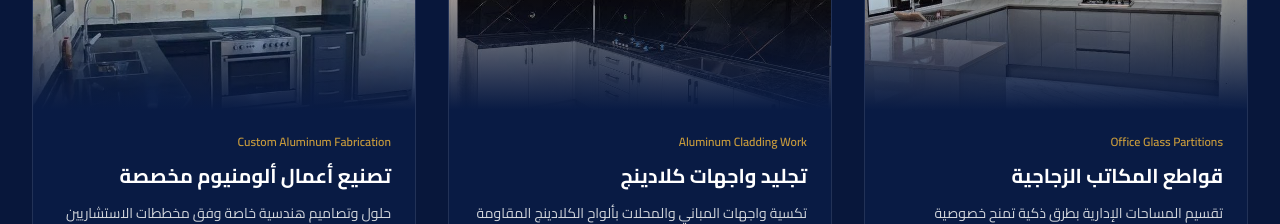
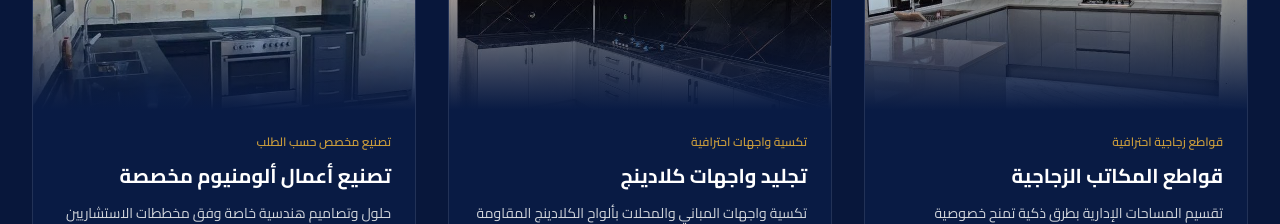
Before and after one commit to ali2005t/Al-Rayyan, a React (Vite) app: page / in a window 1280 px wide. Shown: the part 3060-3284 px from the top of the page. Built offline with nearby package versions, Linux system fonts and the light colour scheme.

Commit message:
Translate all Services cards, About checkmarks, Factory cards, Testimonials

```diff
--- a/src/pages/Home.tsx
+++ b/src/pages/Home.tsx
@@ -74,84 +74,102 @@ const HERO_SLIDES = [
 const SERVICES_DATA = [
   {
     id: 'kitchens',
-    title: 'مطابخ مودرن وفخمة',
-    subtitle: 'تصاميم مطابخ حديثة',
+    title: 'مطابخ مودرن وفخمة', title_en: 'Modern & Luxury Kitchens',
+    subtitle: 'تصاميم مطابخ حديثة', subtitle_en: 'Modern Kitchen Designs',
     desc: 'تصميم وتنفيذ أحدث المطابخ بأجود خامات الألوميتال، الخشب الألومنيوم (خشمونيوم)، والبولي لاك والأكريليك مع حلول استغلال المساحات والتخزين الذكي.',
+    desc_en: 'Design and execution of the latest kitchens using Alumetal, Khashmonium, PolyLac and Acrylic with smart storage solutions.',
     icon: HomeIcon,
     image: '/image_copy.png',
-    features: ['مقاومة تامة للمياه والحرارة والحشرات', 'مفصلات وآليات إغلاق صامت تدوم طويلاً', 'تصاميم 3D تفاعلية مخصصة لكل مساحة']
+    features: ['مقاومة تامة للمياه والحرارة والحشرات', 'مفصلات وآليات إغلاق صامت تدوم طويلاً', 'تصاميم 3D تفاعلية مخصصة لكل مساحة'],
+    features_en: ['Full resistance to water, heat & insects', 'Silent-close hinges lasting for years', 'Custom 3D interactive designs']
   },
   {
     id: 'polylac-kitchens',
-    title: 'مطابخ بولي لاك (PolyLac)',
-    subtitle: 'لمعان دائم وفخامة',
+    title: 'مطابخ بولي لاك (PolyLac)', title_en: 'PolyLac Kitchens',
+    subtitle: 'لمعان دائم وفخامة', subtitle_en: 'Lasting Gloss & Luxury',
     desc: 'مطابخ بولي لاك بتصميمات عصرية جذابة تتميز باللمعان العالي ومقاومة الخدوش والحرارة لتناسب الاستخدام اليومي المكثف.',
+    desc_en: 'PolyLac kitchens with high-gloss, scratch and heat resistance designs for intensive daily use.',
     icon: Sparkles,
     image: '/image_copy_2.png',
-    features: ['أعلى درجة لمعان (Mirror Effect)', 'مقاومة تامة للخدش والحرارة والمياه', 'ألوان ثابتة لا تتأثر بمرور الزمن']
+    features: ['أعلى درجة لمعان (Mirror Effect)', 'مقاومة تامة للخدش والحرارة والمياه', 'ألوان ثابتة لا تتأثر بمرور الزمن'],
+    features_en: ['Highest gloss level (Mirror Effect)', 'Full scratch, heat & water resistance', 'Permanent colors unaffected by time']
   },
   {
     id: 'khashmonium-kitchens',
-    title: 'مطابخ خشمونيوم',
-    subtitle: 'أصالة الخشب وقوة الألومنيوم',
+    title: 'مطابخ خشمونيوم', title_en: 'Khashmonium Kitchens',
+    subtitle: 'أصالة الخشب وقوة الألومنيوم', subtitle_en: 'Wood Look, Aluminum Strength',
     desc: 'نجمع لك بين الشكل الكلاسيكي الدافئ للخشب الطبيعي والمتانة العالية للألومنيوم المقاوم للماء والحشرات بلمسات عصرية.',
+    desc_en: 'We combine warm classic wood aesthetics with high-durability waterproof and pest-resistant aluminum.',
     icon: Layers,
     image: '/image_copy_3.png',
-    features: ['مظهر خشبي طبيعي وجذاب', 'مقاوم 100% للمياه والصدأ', 'عمر افتراضي طويل بدون صيانة']
+    features: ['مظهر خشبي طبيعي وجذاب', 'مقاوم 100% للمياه والصدأ', 'عمر افتراضي طويل بدون صيانة'],
+    features_en: ['Natural attractive wood appearance', '100% resistant to water and rust', 'Long lifespan with zero maintenance']
   },
   {
     id: 'acrylic-kitchens',
-    title: 'مطابخ أكريليك',
-    subtitle: 'تصاميم تركية وعالمية',
+    title: 'مطابخ أكريليك', title_en: 'Acrylic Kitchens',
+    subtitle: 'تصاميم تركية وعالمية', subtitle_en: 'Turkish & International Designs',
     desc: 'مطابخ أكريليك حديثة مصممة بأجود الخامات لتوفير مساحة عمل مريحة وألوان متناسقة تضفي بهجة وفخامة لمنزلك.',
+    desc_en: 'Modern acrylic kitchens with finest materials for a comfortable workspace and harmonious colors adding luxury to your home.',
     icon: ShieldCheck,
     image: '/image_copy_4.png',
-    features: ['خامات أكريليك أوروبية صديقة للبيئة', 'إكسسوارات ومفصلات سوفت كلوز (Soft Close)', 'توزيع ذكي للأجهزة المدمجة (Built-in)']
+    features: ['خامات أكريليك أوروبية صديقة للبيئة', 'إكسسوارات ومفصلات سوفت كلوز (Soft Close)', 'توزيع ذكي للأجهزة المدمجة (Built-in)'],
+    features_en: ['Eco-friendly European acrylic materials', 'Soft-close accessories and hinges', 'Smart layout for built-in appliances']
   },
   {
     id: 'curtain-walls',
-    title: 'واجهات الكرتن وول',
-    subtitle: 'أنظمة واجهات معمارية',
+    title: 'واجهات الكرتن وول', title_en: 'Curtain Wall Facades',
+    subtitle: 'أنظمة واجهات معمارية', subtitle_en: 'Architectural Facade Systems',
     desc: 'واجهات زجاجية للمباني الإدارية والشركات والمباني السكنية الراقية، توفر إضاءة طبيعية وتصميم معماري عالمي.',
+    desc_en: 'Glass facades for administrative buildings, companies and upscale residences providing natural lighting and global architectural design.',
     icon: Building2,
     image: '/image_copy_4.png',
-    features: ['أنظمة هيكلية وواجهات مستمرة Structural Glazing', 'تحمل عالي للرياح والضغط العالي', 'مظهر معماري استثنائي للمشاريع الكبرى']
+    features: ['أنظمة هيكلية وواجهات مستمرة Structural Glazing', 'تحمل عالي للرياح والضغط العالي', 'مظهر معماري استثنائي للمشاريع الكبرى'],
+    features_en: ['Structural Glazing systems', 'High resistance to wind and pressure', 'Exceptional look for large-scale projects']
   },
   {
     id: 'glass-facades',
-    title: 'الواجهات الزجاجية والسبايدر',
-    subtitle: 'واجهات سيكوريت بانورامية',
+    title: 'الواجهات الزجاجية والسبايدر', title_en: 'Glass & Spider Facades',
+    subtitle: 'واجهات سيكوريت بانورامية', subtitle_en: 'Panoramic Securit Facades',
     desc: 'تركيب واجهات زجاجية سيكوريت معتمدة للمحلات والمولات والمباني التجارية بأحدث أنظمة التثبيت والسبايدر.',
+    desc_en: 'Certified Securit glass facades for shops, malls and commercial buildings with the latest spider fixing systems.',
     icon: Maximize2,
     image: '/image_copy_4.png',
-    features: ['زجاج سيكوريت معالج حرارياً ضد الصدمات', 'إكسسوارات ستانلس ستيل 316 مقاوم للصدأ', 'رؤية بانورامية خالية من العوائق']
+    features: ['زجاج سيكوريت معالج حرارياً ضد الصدمات', 'إكسسوارات ستانلس ستيل 316 مقاوم للصدأ', 'رؤية بانورامية خالية من العوائق'],
+    features_en: ['Heat-treated shock-resistant Securit glass', 'Stainless Steel 316 rust-proof accessories', 'Unobstructed panoramic view']
   },
   {
     id: 'office-partitions',
-    title: 'قواطع المكاتب الزجاجية',
-    subtitle: 'Office Glass Partitions',
+    title: 'قواطع المكاتب الزجاجية', title_en: 'Office Glass Partitions',
+    subtitle: 'قواطع زجاجية احترافية', subtitle_en: 'Professional Glass Partitions',
     desc: 'تقسيم المساحات الإدارية بطرق ذكية تمنح خصوصية وشفافية في العمل مع عزل صوتي متطور للمكاتب وغرف الاجتماعات.',
+    desc_en: 'Smart office space division with privacy, transparency and advanced soundproofing for offices and meeting rooms.',
     icon: SlidersHorizontal,
     image: '/image_copy_5.png',
-    features: ['أنظمة زجاجية بدون فواصل رأسمية Frame-less', 'دمج ستائر داخلية أو زجاج متغبر ذكي', 'عزل صوتي لمساحات العمل الهدوء']
+    features: ['أنظمة زجاجية بدون فواصل رأسمية Frame-less', 'دمج ستائر داخلية أو زجاج متغبر ذكي', 'عزل صوتي لمساحات العمل الهدوء'],
+    features_en: ['Frame-less glass systems', 'Internal blinds or smart frosted glass', 'Soundproofing for quiet workspaces']
   },
   {
     id: 'cladding',
-    title: 'تجليد واجهات كلادينج',
-    subtitle: 'Aluminum Cladding Work',
+    title: 'تجليد واجهات كلادينج', title_en: 'Aluminum Cladding',
+    subtitle: 'تكسية واجهات احترافية', subtitle_en: 'Professional Facade Cladding',
     desc: 'تكسية واجهات المباني والمحلات بألواح الكلادينج المقاومة للحريق بألوان متنوعة وضمان طويل الأمد.',
+    desc_en: 'Covering building and shop facades with fire-resistant cladding panels in various colors with a long-term warranty.',
     icon: Award,
     image: '/image_copy_2.png',
-    features: ['ألواح مقاومة للحريق والحرارة UV', 'تنوع هائل في الألوان والتشطيبات', 'سهولة الصيانة والتنظيف المباشر']
+    features: ['ألواح مقاومة للحريق والحرارة UV', 'تنوع هائل في الألوان والتشطيبات', 'سهولة الصيانة والتنظيف المباشر'],
+    features_en: ['Fire and UV heat resistant panels', 'Huge variety of colors and finishes', 'Easy maintenance and direct cleaning']
   },
   {
     id: 'metal-fab',
-    title: 'تصنيع أعمال ألومنيوم مخصصة',
-    subtitle: 'Custom Aluminum Fabrication',
+    title: 'تصنيع أعمال ألومنيوم مخصصة', title_en: 'Custom Aluminum Fabrication',
+    subtitle: 'تصنيع مخصص حسب الطلب', subtitle_en: 'Made-to-Order Manufacturing',
     desc: 'حلول وتصاميم هندسية خاصة وفق مخططات الاستشاريين للمشاريع الفاخرة والفنادق والمقرات التجارية.',
+    desc_en: 'Special engineering solutions per consultant drawings for luxury projects, hotels and commercial headquarters.',
     icon: Wrench,
     image: '/image_copy_3.png',
-    features: ['تنفيذ دقيق حسب المواصفات الفنية', 'إنتاج بآلات CNC ألمانية متطورة', 'إشراف مهندسين متخصصين في الموقع']
+    features: ['تنفيذ دقيق حسب المواصفات الفنية', 'إنتاج بآلات CNC ألمانية متطورة', 'إشراف مهندسين متخصصين في الموقع'],
+    features_en: ['Precise execution per technical specs', 'Advanced German CNC machine production', 'On-site specialist engineer supervision']
   }
 ];
 
@@ -833,8 +851,8 @@ export default function Home() {
                     ✓
                   </div>
                   <div>
-                    <h5 className="font-bold text-white text-sm">مهندسون وفنيون محترفون</h5>
-                    <p className="text-xs text-gray-400">إشراف دقيق على كل خطوة تصنيع</p>
+                    <h5 className="font-bold text-white text-sm">{i18n.language === 'ar' ? 'مهندسون وفنيون محترفون' : 'Expert Engineers & Technicians'}</h5>
+                    <p className="text-xs text-gray-400">{i18n.language === 'ar' ? 'إشراف دقيق على كل خطوة تصنيع' : 'Precise oversight on every step'}</p>
                   </div>
                 </div>
 
@@ -843,8 +861,8 @@ export default function Home() {
                     ✓
                   </div>
                   <div>
-                    <h5 className="font-bold text-white text-sm">أفضل القطاعات والإكسسوارات</h5>
-                    <p className="text-xs text-gray-400">قطاعات ألومنيوم ثقيلة وزجاج معالج</p>
+                    <h5 className="font-bold text-white text-sm">{i18n.language === 'ar' ? 'أفضل القطاعات والإكسسوارات' : 'Best Sections & Accessories'}</h5>
+                    <p className="text-xs text-gray-400">{i18n.language === 'ar' ? 'قطاعات ألومنيوم ثقيلة وزجاج معالج' : 'Heavy aluminum sections & treated glass'}</p>
                   </div>
                 </div>
               </div>
@@ -905,16 +923,16 @@ export default function Home() {
                     </div>
 
                     <div className="p-6 flex flex-col gap-3">
-                      <span className="text-xs font-semibold text-[#C89B3C]">{service.subtitle}</span>
+                      <span className="text-xs font-semibold text-[#C89B3C]">{i18n.language === 'ar' ? service.subtitle : (service as any).subtitle_en}</span>
                       <h3 className="text-xl font-bold text-white group-hover:text-[#C89B3C] transition-colors">
-                        {service.title}
+                        {i18n.language === 'ar' ? service.title : (service as any).title_en}
                       </h3>
                       <p className="text-gray-300 text-sm leading-relaxed">
-                        {service.desc}
+                        {i18n.language === 'ar' ? service.desc : (service as any).desc_en}
                       </p>
 
                       <div className="pt-3 border-t border-white/5 space-y-2">
-                        {service.features.map((feat, idx) => (
+                        {(i18n.language === 'ar' ? service.features : (service as any).features_en).map((feat: string, idx: number) => (
                           <div key={idx} className="flex items-center gap-2 text-xs text-gray-300">
                             <Check className="w-3.5 h-3.5 text-[#C89B3C]" />
                             <span>{feat}</span>
@@ -1272,7 +1290,7 @@ export default function Home() {
 
                 <div className="p-6 pt-0">
                   <div className="pt-3 border-t border-white/5 flex items-center justify-between text-xs text-gray-400">
-                    <span>i18n.language === 'ar' ? 'عام التنفيذ: ' + project.date : 'Year: ' + project.date</span>
+                    <span>{i18n.language === 'ar' ? 'عام التنفيذ: ' + project.date : 'Year: ' + project.date}</span>
                     <button
                       onClick={() => setSelectedProject(project)}
                       className="text-[#C89B3C] font-bold hover:underline flex items-center gap-1"
@@ -1306,13 +1324,13 @@ export default function Home() {
 
               <div className="grid grid-cols-2 gap-4">
                 <div className="bg-[#091B44] p-4 rounded-2xl border border-white/10">
-                  <h4 className="text-white font-bold text-lg mb-1">ماكينات CNC ألمانية</h4>
-                  <p className="text-xs text-gray-400">دقة قص تصل إلى أجزاء من المليمتر</p>
+                  <h4 className="text-white font-bold text-lg mb-1">{i18n.language === 'ar' ? 'ماكينات CNC ألمانية' : 'German CNC Machines'}</h4>
+                  <p className="text-xs text-gray-400">{i18n.language === 'ar' ? 'دقة قص تصل إلى أجزاء من المليمتر' : 'Cutting precision down to fractions of a mm'}</p>
                 </div>
 
                 <div className="bg-[#091B44] p-4 rounded-2xl border border-white/10">
-                  <h4 className="text-white font-bold text-lg mb-1">دهانات إلكتروستاتيك</h4>
-                  <p className="text-xs text-gray-400">ثبات ألوان دائم ضد الخدش والصدأ</p>
+                  <h4 className="text-white font-bold text-lg mb-1">{i18n.language === 'ar' ? 'دهانات إلكتروستاتيك' : 'Electrostatic Coatings'}</h4>
+                  <p className="text-xs text-gray-400">{i18n.language === 'ar' ? 'ثبات ألوان دائم ضد الخدش والصدأ' : 'Permanent color stability against scratches & rust'}</p>
                 </div>
               </div>
 
@@ -1460,7 +1478,7 @@ export default function Home() {
         <div className="max-w-7xl mx-auto px-4 sm:px-6 lg:px-8">
 
           <div className="text-center max-w-3xl mx-auto mb-16">
-            <span className="text-[#C89B3C] text-sm font-bold tracking-widest uppercase block mb-2">ثقة العملاء هي رأس مالنا</span>
+            <span className="text-[#C89B3C] text-sm font-bold tracking-widest uppercase block mb-2">{i18n.language === 'ar' ? 'ثقة العملاء هي رأس مالنا' : 'Client Trust Is Our Capital'}</span>
             <h2 className="text-3xl sm:text-5xl font-black text-white font-serif mb-4">
               ماذا يقول عملاؤنا عن الريان؟
             </h2>
@@ -1812,7 +1830,7 @@ export default function Home() {
                 <span className="text-xl font-bold text-white" style={{ fontFamily: "'Tharwat Emara Ruqaa', 'Cairo', serif" }}>الريان</span>
               </div>
               <p className="text-xs leading-relaxed text-gray-400">
-                الشركة الرائدة في تصنيع المطابخ المودرن، غرف الدريسنج، أنظمة الألوميتال، والواجهات الزجاجية بأرقى التصاميم وأقوى الضمانات في مصر.
+                {i18n.language === 'ar' ? 'الشركة الرائدة في تصنيع المطابخ المودرن، غرف الدريسنج، أنظمة الألوميتال، والواجهات الزجاجية بأرقى التصاميم وأقوى الضمانات في مصر.' : 'The leading company in modern kitchens, dressing rooms, alumetal systems, and glass facades with the finest designs and strongest warranties in Egypt.'}
               </p>
             </div>
 
```
